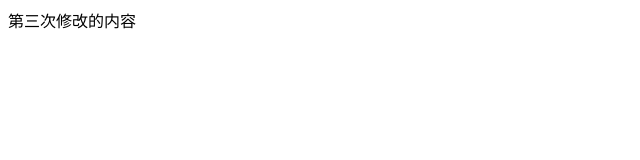
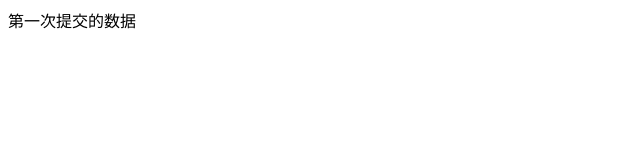
Before and after one commit to SpellbindingCircle/gz2005, a plain HTML site: page html/login.html in a window 1280 px wide. Shown: the full height of the page, 0-640 px from the left. Drawn offline with Linux system fonts and the light colour scheme.

Commit message:
第一次提交的数据

```diff
--- a/html/login.html
+++ b/html/login.html
@@ -8,7 +8,9 @@
 </head>
 
 <body>
-    <div>第三次修改的内容</div>
+    <div>
+        第一次提交的数据
+    </div>
 </body>
 
 </html>
```
Also changed, not shown: index.html (+1 -1 lines).
